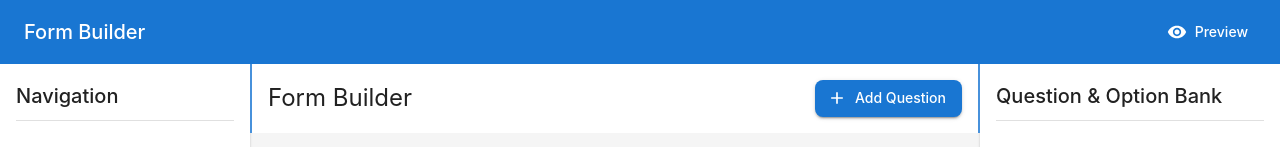
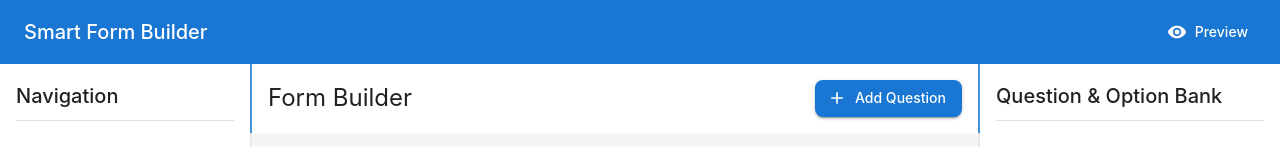
Before and after one commit to thecodechaser/smart-form-builder, a React (Vite) app: page / in a window 1280 px wide. Shown: the top 147 px of the page. Built offline with nearby package versions, Linux system fonts and the light colour scheme.

Commit message:
Update heading

```diff
--- a/src/components/layout/Layout.jsx
+++ b/src/components/layout/Layout.jsx
@@ -57,7 +57,7 @@ const Layout = () => {
             </IconButton>
           )}
           <Typography variant="h6" component="div" sx={{ flexGrow: 1 }}>
-            Form Builder
+            Smart Form Builder
           </Typography>
           <Button
             color="inherit"
```
